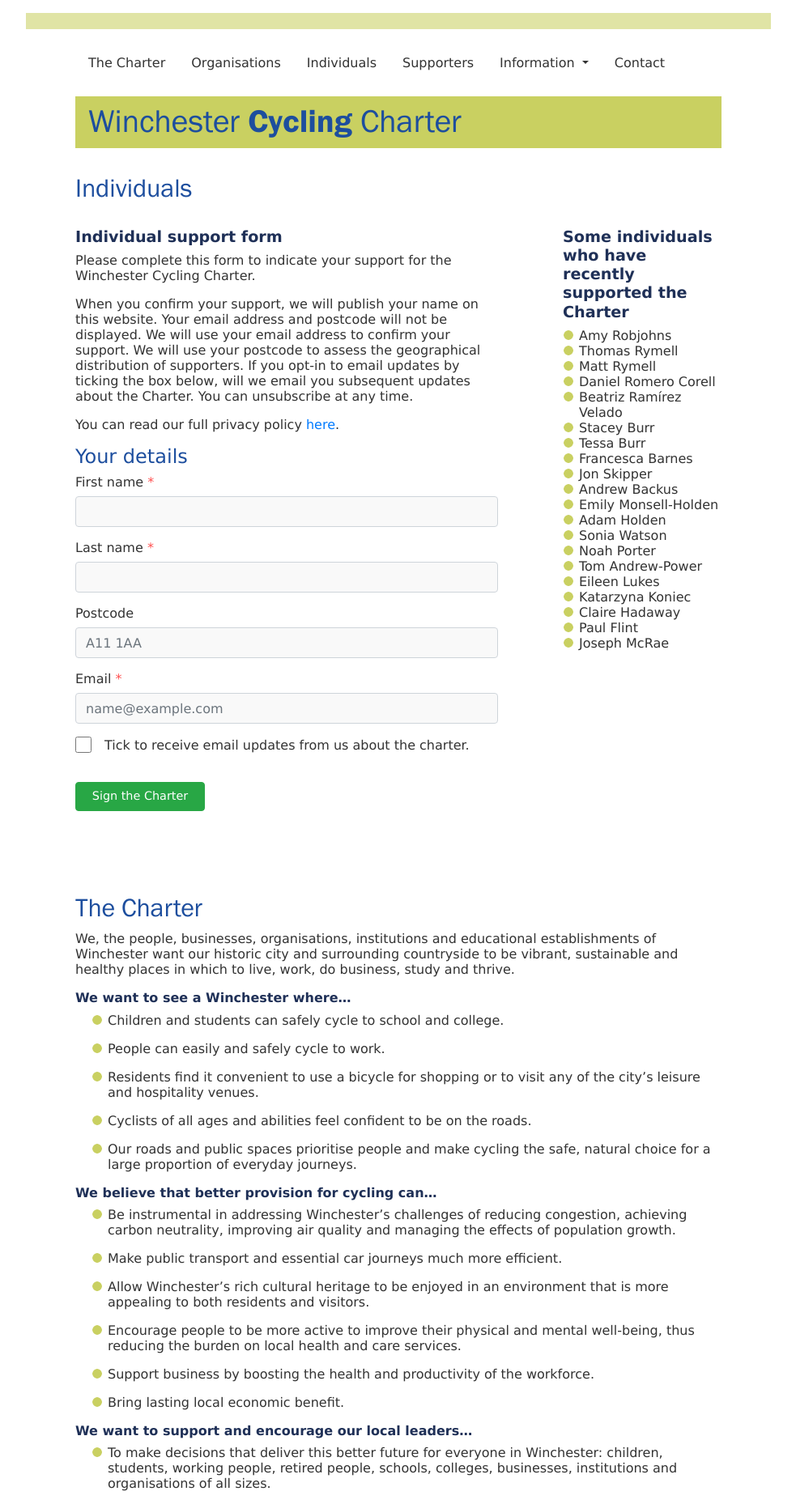
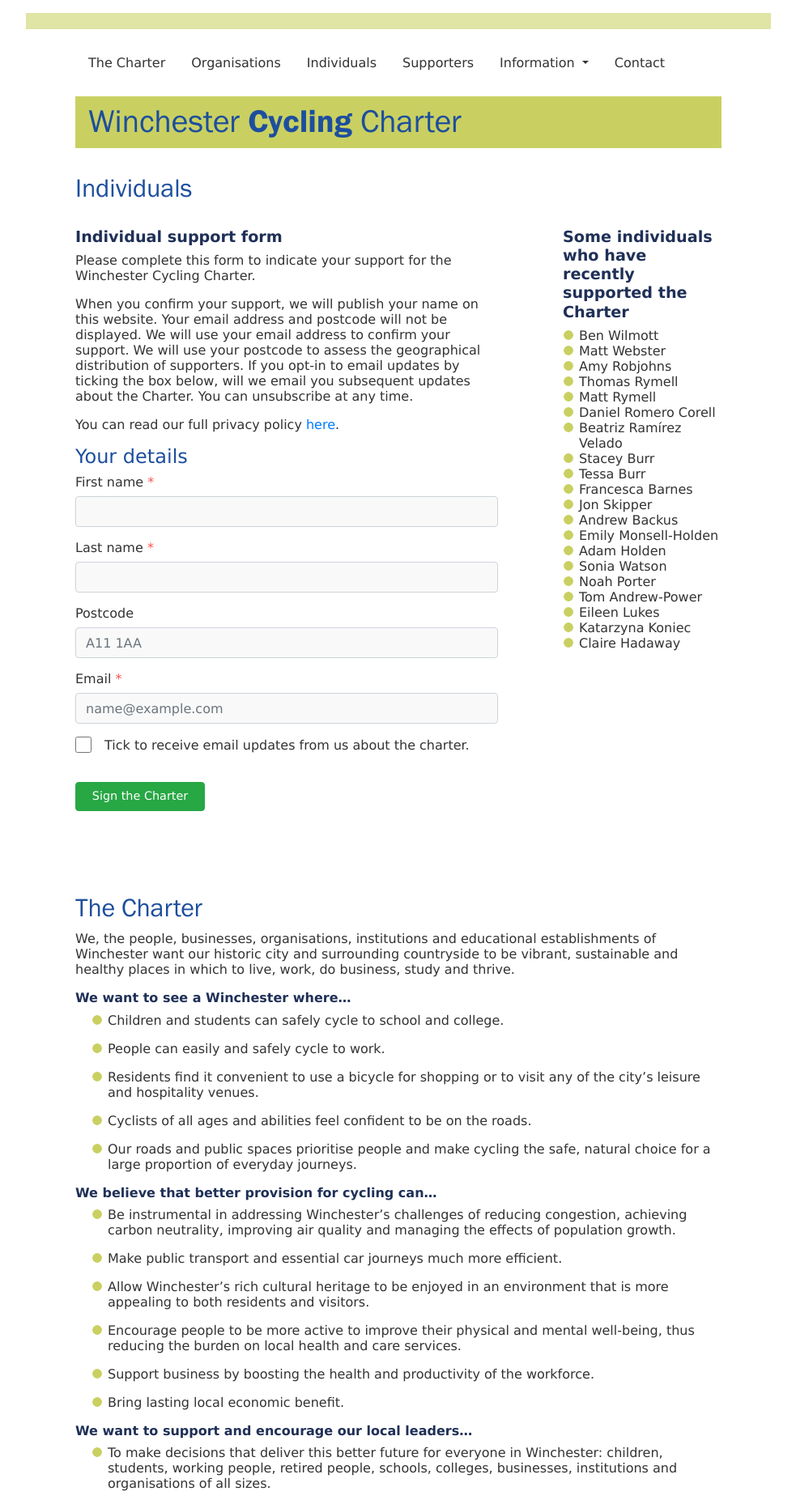
Before and after one commit to winchestercyclingcharter/winchestercyclingcharter.github.io, a Jekyll site: the page built from ind-page.md, in a window 1280 px wide. Shown: the whole page at 81% size, without its empty margins (148-1131 px from the left). Built offline with Jekyll 4.4.1, drawn with Linux system fonts in a browser that asks for light colours; nearby versions of some CDN libraries.

Commit message:
Update people.yml

```diff
--- a/_data/people.yml
+++ b/_data/people.yml
@@ -820,3 +820,5 @@ people:
 - { lastname: Rymell , firstname: Matt, dt: 20220816-190323-021163 }
 - { lastname: Rymell, firstname: Thomas, dt: 20220816-195715-725918 }
 - { lastname: Robjohns, firstname: Amy, dt: 20220831-044610-586007 }
+- { lastname: Wilmott, firstname: Ben, dt: 20220903-194739-008749 }
+- { lastname: Webster , firstname: Matt , dt: 20220903-184849-635618 }
```
